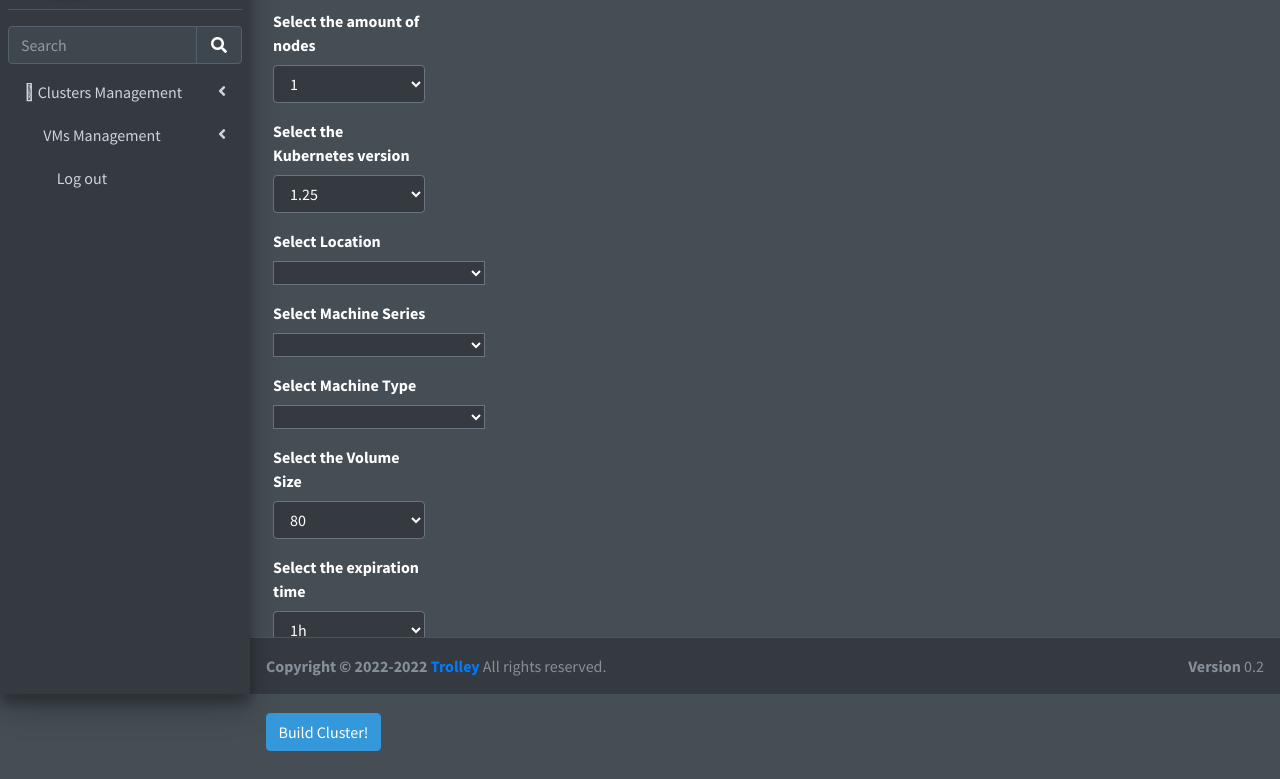
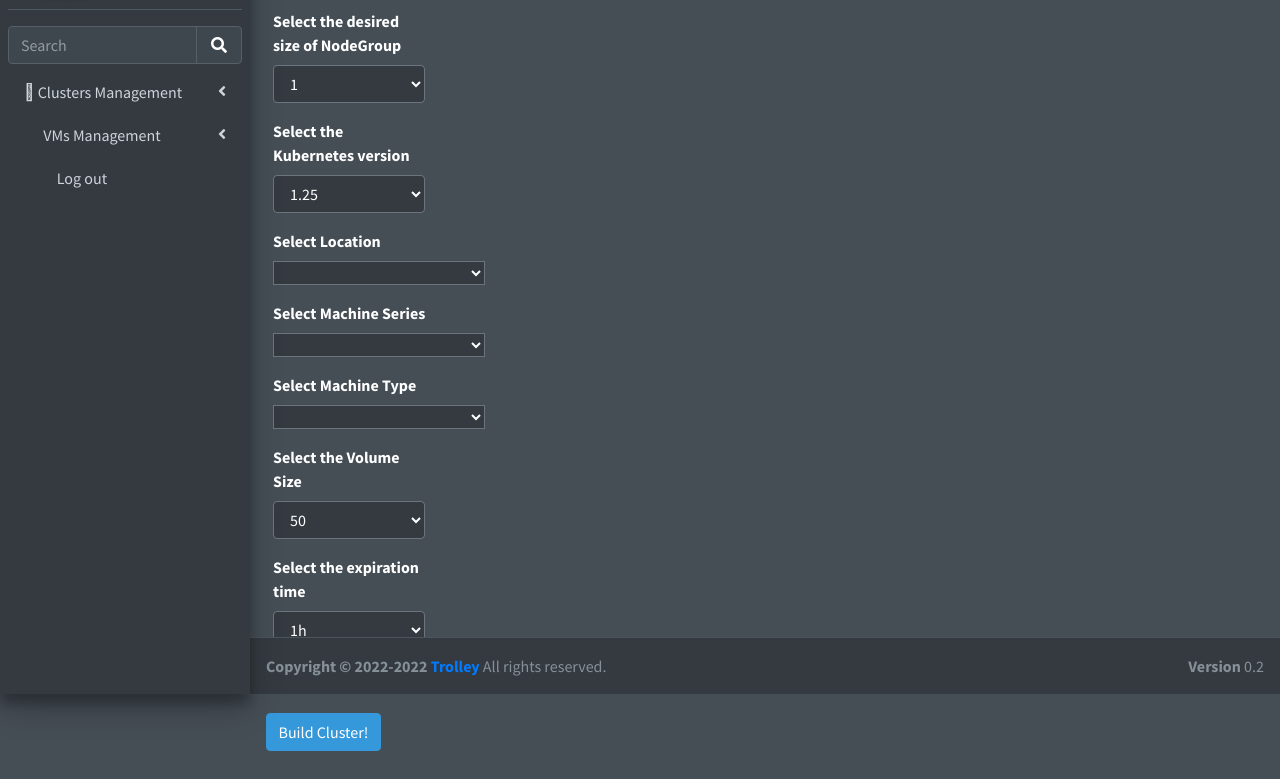
Before and after one commit to Trolley-MGMT/trolleymgmt, a Flask app: template web/templates/build-eks-clusters.html in a window 1280 px wide. Shown: the part 106-885 px from the top of the page. Run offline with Flask 2, Linux system fonts and the light colour scheme; the template is opened without the code that fills it: most values are stand-ins (such as "Sample title", 1, 10 or a date in 2020); lists and menus that the app fills with data are empty; parts of the project's set-up code (start-up, migrations or seed data) failed here and were passed over; some libraries are stand-ins or nearby versions.

```diff
--- a/web/templates/build-eks-clusters.html
+++ b/web/templates/build-eks-clusters.html
@@ -311,7 +311,7 @@
                 <div class="col-lg-2 align-content-lg-center">
                     <!-- select -->
                     <div class="form-group">
-                        <label>Select the amount of nodes</label>
+                        <label>Select the desired size of NodeGroup</label>
                         <select class="form-control" id="eks-nodes-amt">
                             <option>1</option>
                             <option>2</option>
@@ -377,8 +377,10 @@
                     <div class="form-group">
                         <label>Select the Volume Size</label>
                         <select class="form-control" id="eks-volume-sizes-dropdown">
+                            <option>50</option>
                             <option>80</option>
                             <option>100</option>
+                            <option>200</option>
                         </select>
                     </div>
                 </div>
```
